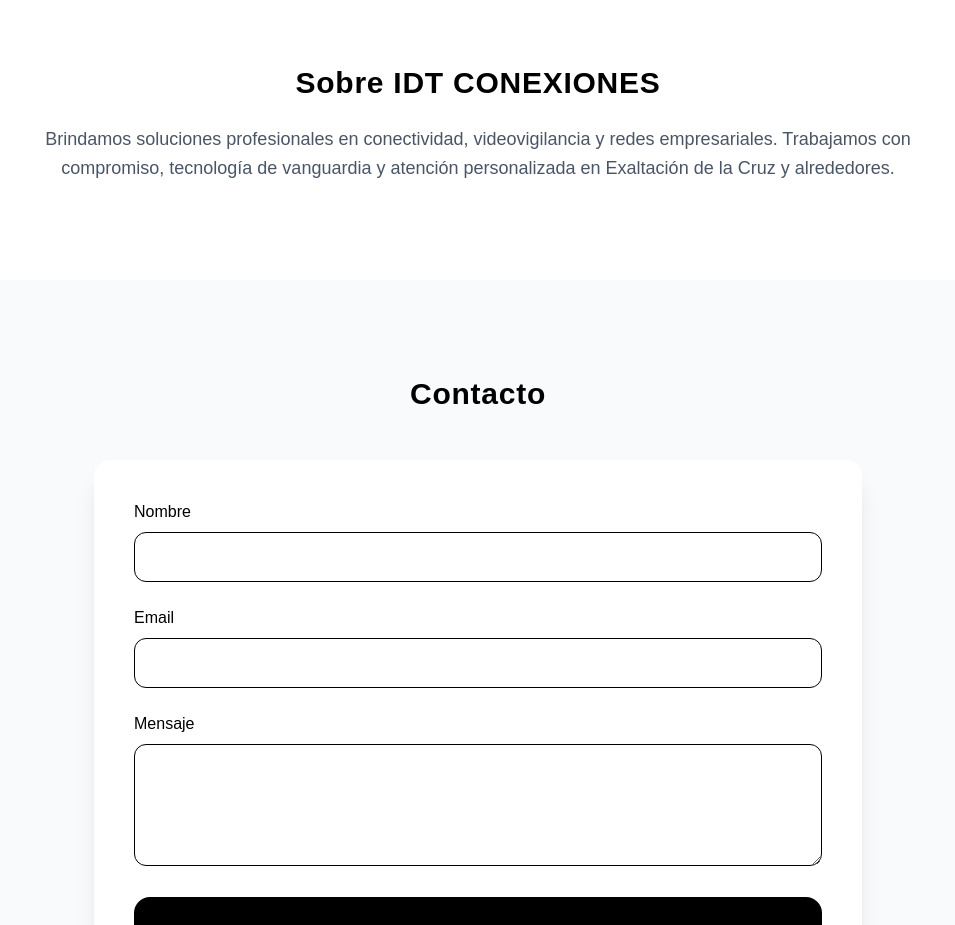
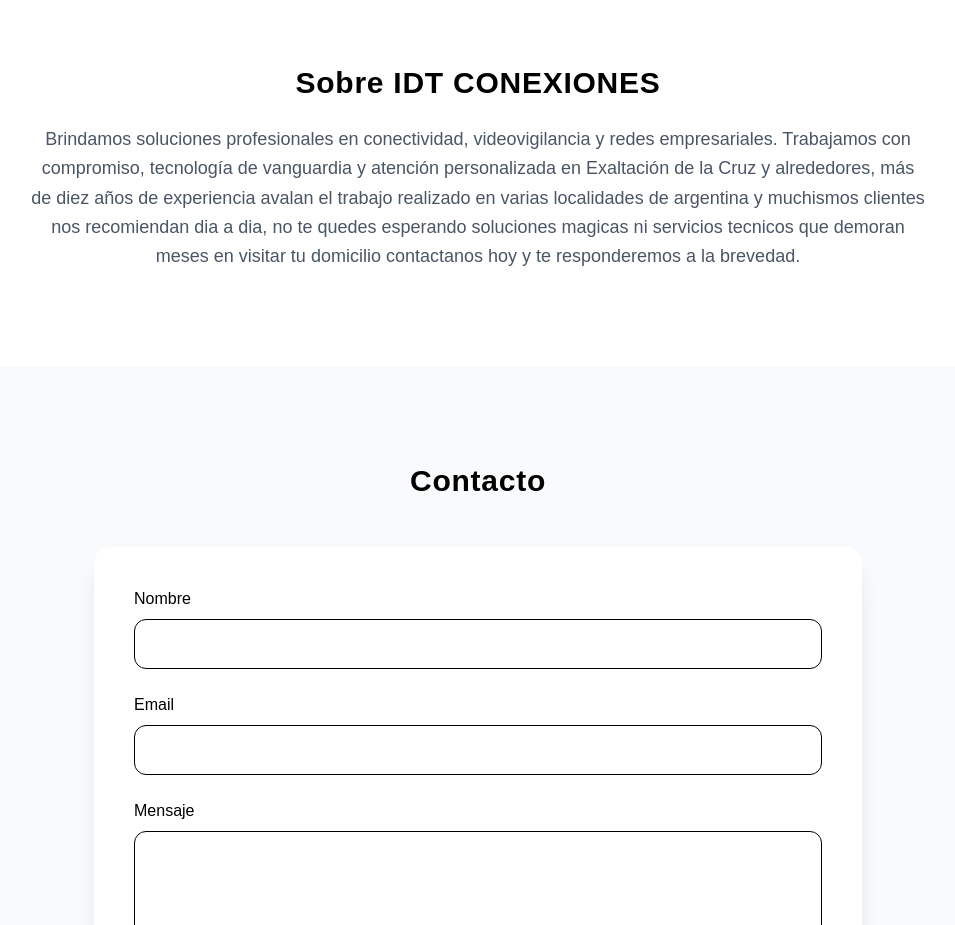
Before and after one commit to bernardifeden/idt-conexiones, a Next.js app: page / in a window 1280 px wide. Shown: the part 1140-2065 px from the top of the page, without its empty margins (162-1117 px from the left). Built offline with nearby package versions, Linux system fonts and the light colour scheme.

Commit message:
cambio en mensaje personal

```diff
--- a/app/page.js
+++ b/app/page.js
@@ -104,7 +104,9 @@
           <p className="text-lg text-gray-600 leading-relaxed">
             Brindamos soluciones profesionales en conectividad, videovigilancia y redes empresariales.
             Trabajamos con compromiso, tecnología de vanguardia y atención personalizada en
-            Exaltación de la Cruz y alrededores.
+            Exaltación de la Cruz y alrededores, más de diez años de experiencia avalan el trabajo realizado en varias localidades de argentina
+            y muchismos clientes nos recomiendan dia a dia,
+            no te quedes esperando soluciones magicas ni servicios tecnicos que demoran meses en visitar tu domicilio contactanos hoy y te responderemos a la brevedad.
           </p>
         </div>
       </section>
```
